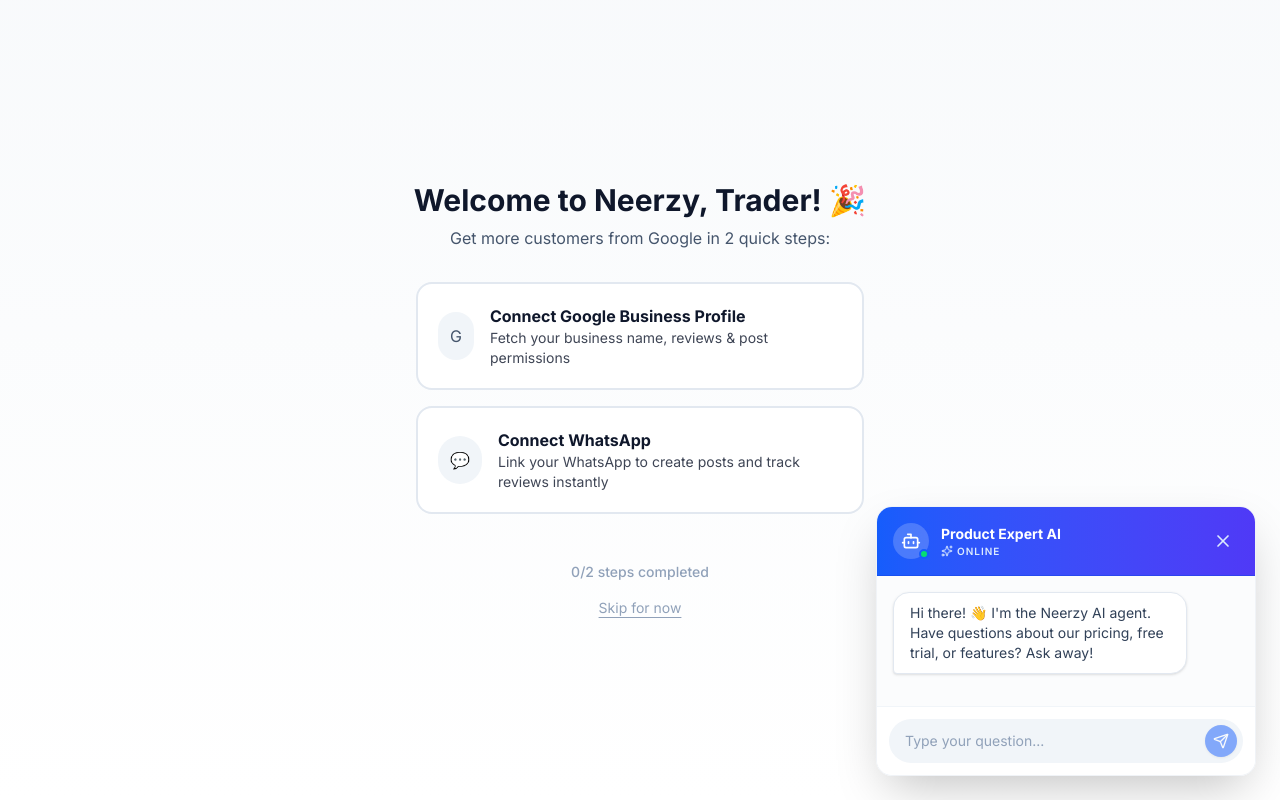
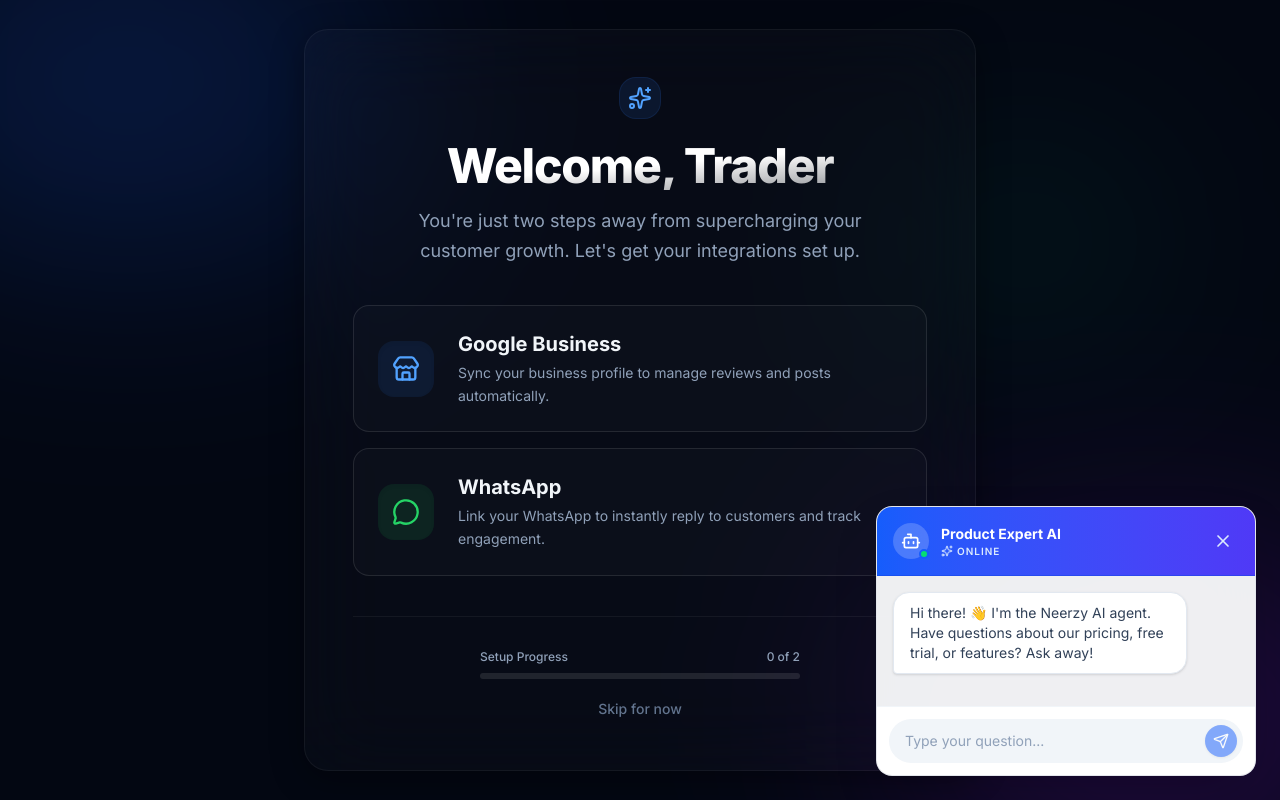
Before and after one commit to mobeen00381/Neerzy, a Next.js app: page /welcome in a window 1280 px wide. Built offline with nearby package versions, Linux system fonts and the light colour scheme; no server answers.

Commit message:
feat: redesign welcome page for premium feel

```diff
--- a/src/app/welcome/page.tsx
+++ b/src/app/welcome/page.tsx
@@ -1,14 +1,12 @@
 'use client';
 
 import { useState, useEffect } from 'react';
-import { useRouter } from 'next/navigation';
 import { supabase } from '@/lib/supabase';
-import { Button } from '@/components/ui/Button';
+import { Store, MessageCircle, CheckCircle2, ArrowRight, Sparkles } from 'lucide-react';
 
 export default function WelcomePage() {
   const [user, setUser] = useState<any>(null);
   const [loading, setLoading] = useState(true);
-  const router = useRouter();
   const [gbpConnected, setGbpConnected] = useState(false);
   const [whatsappConnected, setWhatsappConnected] = useState(false);
 
@@ -28,7 +26,7 @@
       }
     }
     getUser();
-  }, [supabase.auth]);
+  }, []);
 
   const handleConnectGBP = () => {
     const clientId = process.env.NEXT_PUBLIC_GOOGLE_CLIENT_ID || "";
@@ -59,78 +57,143 @@
 
   if (loading) {
     return (
-      <div className="min-h-screen flex items-center justify-center">
-        <div className="animate-spin rounded-full h-12 w-12 border-b-2 border-[#25D366]"></div>
+      <div className="min-h-screen bg-[#09090b] flex items-center justify-center">
+        <div className="relative flex justify-center items-center">
+          <div className="absolute animate-ping w-16 h-16 rounded-full bg-blue-500/20"></div>
+          <div className="animate-spin rounded-full h-12 w-12 border-t-2 border-b-2 border-blue-500"></div>
+        </div>
       </div>
     );
   }
 
+  const stepsCompleted = [gbpConnected, whatsappConnected].filter(Boolean).length;
+  const allCompleted = stepsCompleted === 2;
+
   return (
-    <div className="min-h-screen flex flex-col items-center justify-center p-6 bg-gradient-to-b from-slate-50 to-white dark:from-slate-950 dark:to-slate-900">
-      <h1 className="text-3xl font-bold mb-2 text-center">
-        Welcome to Neerzy, {user?.email?.split('@')[0] || 'Trader'}! 🎉
+    <div className="min-h-screen bg-[#030712] flex flex-col items-center justify-center p-6 relative overflow-hidden font-sans selection:bg-blue-500/30">
+      {/* Premium Background Effects */}
+      <div className="absolute top-[-10%] left-[-10%] w-[40%] h-[40%] bg-blue-600/20 rounded-full blur-[120px] pointer-events-none mix-blend-screen" />
+      <div className="absolute bottom-[-10%] right-[-10%] w-[40%] h-[40%] bg-purple-600/20 rounded-full blur-[120px] pointer-events-none mix-blend-screen" />
+      <div className="absolute top-[20%] right-[10%] w-[20%] h-[20%] bg-emerald-500/10 rounded-full blur-[100px] pointer-events-none mix-blend-screen" />
+
+      {/* Main Glassmorphism Container */}
+      <div className="relative z-10 w-full max-w-2xl bg-white/[0.02] border border-white/5 backdrop-blur-2xl rounded-3xl p-8 md:p-12 shadow-[0_8px_32px_0_rgba(0,0,0,0.36)]">
+
+        {/* Header Section */}
+        <div className="text-center mb-10">
+          <div className="inline-flex items-center justify-center p-2 bg-blue-500/10 rounded-2xl mb-6 ring-1 ring-blue-500/20">
+            <Sparkles className="w-6 h-6 text-blue-400" />
+          </div>
+          <h1 className="text-4xl md:text-5xl font-extrabold text-transparent bg-clip-text bg-gradient-to-br from-white via-white to-white/50 mb-4 tracking-tight">
+            Welcome, {user?.email?.split('@')[0] || 'Trader'}
           </h1>
-      <p className="text-slate-600 dark:text-slate-400 mb-8 text-center max-w-md">
-        Get more customers from Google in 2 quick steps:
+          <p className="text-slate-400 text-lg max-w-md mx-auto leading-relaxed">
+            You're just two steps away from supercharging your customer growth. Let's get your integrations set up.
           </p>
+        </div>
 
-      <div className="space-y-4 w-full max-w-md">
-        {/* Step 1: Connect Google Business Profile */}
+        {/* Integration Cards */}
+        <div className="space-y-4">
+          {/* Step 1: Google Business Profile */}
           <button
             onClick={handleConnectGBP}
             disabled={gbpConnected}
-          className={`w-full flex items-center gap-4 p-5 rounded-2xl border-2 transition-all text-left ${
+            className={`group relative w-full flex items-center gap-5 md:gap-6 p-5 md:p-6 rounded-2xl border transition-all duration-300 overflow-hidden text-left ${
               gbpConnected
-              ? 'bg-green-50 border-green-200 text-green-800 dark:bg-green-900/20 dark:border-green-800 dark:text-green-300'
-              : 'bg-white border-slate-200 hover:border-[#25D366] hover:shadow-md dark:bg-slate-900 dark:border-slate-800'
+                ? 'bg-emerald-500/5 border-emerald-500/20 cursor-default'
+                : 'bg-white/[0.02] border-white/10 hover:bg-white/[0.04] hover:border-blue-500/30 hover:shadow-[0_0_30px_-5px_rgba(59,130,246,0.15)]'
             }`}
           >
-          <div className={`p-3 rounded-full ${gbpConnected ? 'bg-green-500 text-white' : 'bg-slate-100 dark:bg-slate-800 text-slate-600 dark:text-slate-300'}`}>
-            {gbpConnected ? '✓' : 'G'}
+            {/* Hover Glow */}
+            {!gbpConnected && (
+              <div className="absolute inset-0 bg-gradient-to-r from-blue-500/0 via-blue-500/5 to-purple-500/0 opacity-0 group-hover:opacity-100 transition-opacity duration-500" />
+            )}
+
+            <div className={`relative z-10 flex items-center justify-center w-14 h-14 shrink-0 rounded-2xl shadow-inner transition-colors duration-300 ${
+              gbpConnected ? 'bg-emerald-500/20 text-emerald-400' : 'bg-blue-500/10 text-blue-400 group-hover:bg-blue-500/20 group-hover:scale-110'
+            }`}>
+              {gbpConnected ? <CheckCircle2 className="w-7 h-7" /> : <Store className="w-7 h-7" />}
             </div>
-          <div className="flex-1">
-            <div className="font-bold">Connect Google Business Profile</div>
-            <div className="text-sm opacity-80">Fetch your business name, reviews & post permissions</div>
+
+            <div className="relative z-10 flex-1 min-w-0">
+              <div className="flex items-center justify-between mb-1 gap-2">
+                <h3 className={`text-lg md:text-xl font-bold truncate transition-colors duration-300 ${gbpConnected ? 'text-emerald-400' : 'text-slate-100'}`}>
+                  Google Business
+                </h3>
+                {gbpConnected && <span className="shrink-0 text-[10px] uppercase tracking-wider font-bold px-2.5 py-1 bg-emerald-500/20 text-emerald-400 rounded-full border border-emerald-500/20">Connected</span>}
+              </div>
+              <p className="text-slate-400 text-sm leading-relaxed line-clamp-2 md:line-clamp-none">
+                Sync your business profile to manage reviews and posts automatically.
+              </p>
             </div>
           </button>
 
-        {/* Step 2: Connect WhatsApp */}
+          {/* Step 2: WhatsApp */}
           <button
             onClick={handleConnectWhatsApp}
             disabled={whatsappConnected}
-          className={`w-full flex items-center gap-4 p-5 rounded-2xl border-2 transition-all text-left ${
+            className={`group relative w-full flex items-center gap-5 md:gap-6 p-5 md:p-6 rounded-2xl border transition-all duration-300 overflow-hidden text-left ${
               whatsappConnected
-              ? 'bg-green-50 border-green-200 text-green-800 dark:bg-green-900/20 dark:border-green-800 dark:text-green-300'
-              : 'bg-white border-slate-200 hover:border-[#25D366] hover:shadow-md dark:bg-slate-900 dark:border-slate-800'
+                ? 'bg-emerald-500/5 border-emerald-500/20 cursor-default'
+                : 'bg-white/[0.02] border-white/10 hover:bg-white/[0.04] hover:border-[#25D366]/30 hover:shadow-[0_0_30px_-5px_rgba(37,211,102,0.15)]'
             }`}
           >
-          <div className={`p-3 rounded-full ${whatsappConnected ? 'bg-green-500 text-white' : 'bg-slate-100 dark:bg-slate-800 text-slate-600 dark:text-slate-300'}`}>
-            {whatsappConnected ? '✓' : '💬'}
+            {/* Hover Glow */}
+            {!whatsappConnected && (
+              <div className="absolute inset-0 bg-gradient-to-r from-[#25D366]/0 via-[#25D366]/5 to-[#25D366]/0 opacity-0 group-hover:opacity-100 transition-opacity duration-500" />
+            )}
+
+            <div className={`relative z-10 flex items-center justify-center w-14 h-14 shrink-0 rounded-2xl shadow-inner transition-colors duration-300 ${
+              whatsappConnected ? 'bg-emerald-500/20 text-emerald-400' : 'bg-[#25D366]/10 text-[#25D366] group-hover:bg-[#25D366]/20 group-hover:scale-110'
+            }`}>
+              {whatsappConnected ? <CheckCircle2 className="w-7 h-7" /> : <MessageCircle className="w-7 h-7" />}
             </div>
-          <div className="flex-1">
-            <div className="font-bold">Connect WhatsApp</div>
-            <div className="text-sm opacity-80">Link your WhatsApp to create posts and track reviews instantly</div>
+
+            <div className="relative z-10 flex-1 min-w-0">
+              <div className="flex items-center justify-between mb-1 gap-2">
+                <h3 className={`text-lg md:text-xl font-bold truncate transition-colors duration-300 ${whatsappConnected ? 'text-emerald-400' : 'text-slate-100'}`}>
+                  WhatsApp
+                </h3>
+                {whatsappConnected && <span className="shrink-0 text-[10px] uppercase tracking-wider font-bold px-2.5 py-1 bg-emerald-500/20 text-emerald-400 rounded-full border border-emerald-500/20">Connected</span>}
+              </div>
+              <p className="text-slate-400 text-sm leading-relaxed line-clamp-2 md:line-clamp-none">
+                Link your WhatsApp to instantly reply to customers and track engagement.
+              </p>
             </div>
           </button>
         </div>
 
         {/* Progress & Navigation */}
-      <div className="mt-12 text-center">
-        {gbpConnected && whatsappConnected ? (
-          <Button
-            onClick={() => window.location.href = '/dashboard'}
-            className="bg-[#25D366] hover:bg-[#1da851] text-black rounded-full px-8 py-6 text-lg font-bold shadow-lg transform transition hover:scale-105"
-          >
-            Go to Dashboard →
-          </Button>
-        ) : (
-          <div className="flex flex-col items-center gap-4">
-            <div className="text-slate-400 text-sm font-medium">
-              {[gbpConnected, whatsappConnected].filter(Boolean).length}/2 steps completed
-            </div>
+        <div className="mt-10 pt-8 border-t border-white/5 flex flex-col items-center justify-center">
+          {allCompleted ? (
             <button
               onClick={() => window.location.href = '/dashboard'}
-              className="text-slate-400 hover:text-slate-600 text-sm underline underline-offset-4"
+              className="group relative inline-flex h-14 w-full md:w-auto items-center justify-center gap-3 px-10 py-3 overflow-hidden font-bold text-white bg-blue-600 rounded-full hover:bg-blue-500 transition-all shadow-[0_0_40px_-10px_rgba(59,130,246,0.6)]"
+            >
+              <div className="absolute inset-0 flex h-full w-full justify-center [transform:skew(-12deg)_translateX(-100%)] group-hover:duration-1000 group-hover:[transform:skew(-12deg)_translateX(100%)]">
+                <div className="relative h-full w-8 bg-white/20" />
+              </div>
+              <span className="relative">Go to Dashboard</span>
+              <ArrowRight className="relative w-5 h-5 group-hover:translate-x-1 transition-transform" />
+            </button>
+          ) : (
+            <div className="flex flex-col items-center gap-5 w-full">
+              <div className="w-full max-w-xs">
+                <div className="flex justify-between text-xs font-medium text-slate-400 mb-2">
+                  <span>Setup Progress</span>
+                  <span>{stepsCompleted} of 2</span>
+                </div>
+                <div className="h-1.5 w-full bg-white/10 rounded-full overflow-hidden">
+                  <div
+                    className="h-full bg-gradient-to-r from-blue-500 to-purple-500 rounded-full transition-all duration-500 ease-out"
+                    style={{ width: `${(stepsCompleted / 2) * 100}%` }}
+                  />
+                </div>
+              </div>
+
+              <button
+                onClick={() => window.location.href = '/dashboard'}
+                className="text-slate-500 hover:text-slate-300 text-sm font-medium transition-colors border-b border-transparent hover:border-slate-300 pb-0.5"
               >
                 Skip for now
               </button>
@@ -138,5 +201,6 @@
           )}
         </div>
       </div>
+    </div>
   );
 }
```
Lines whose indentation alone changed are shown as unchanged.
